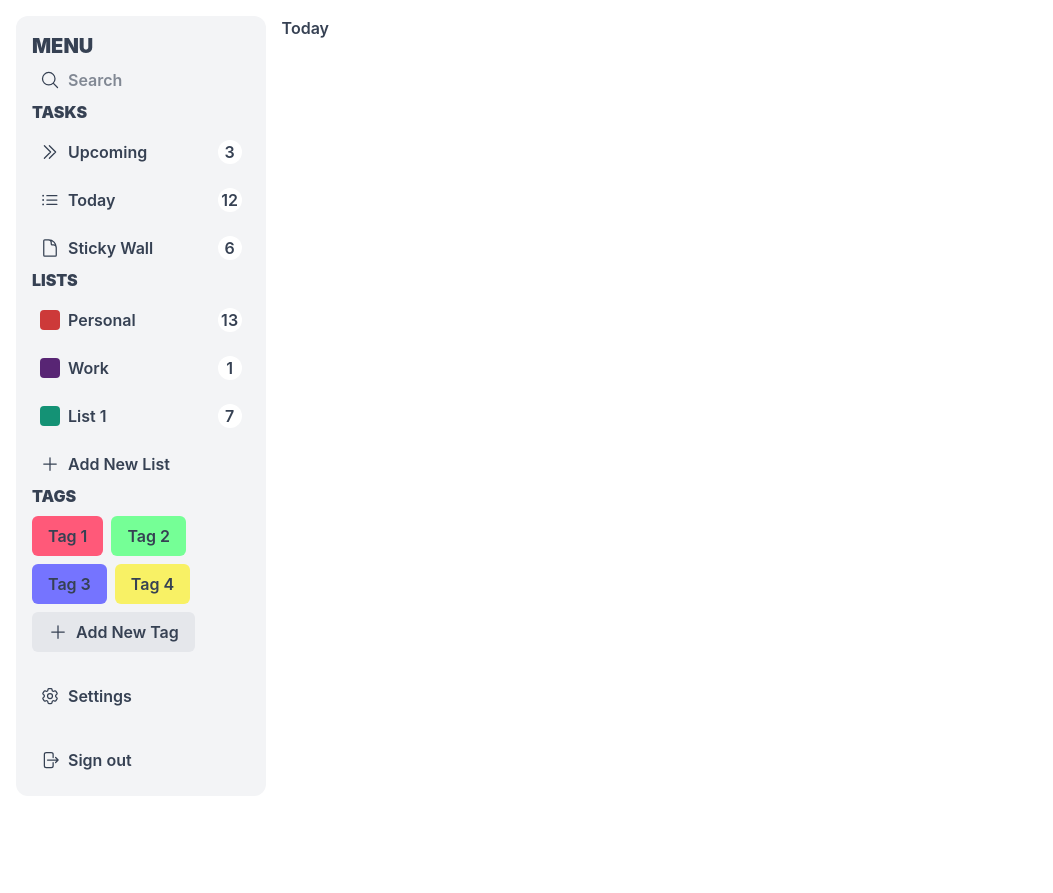
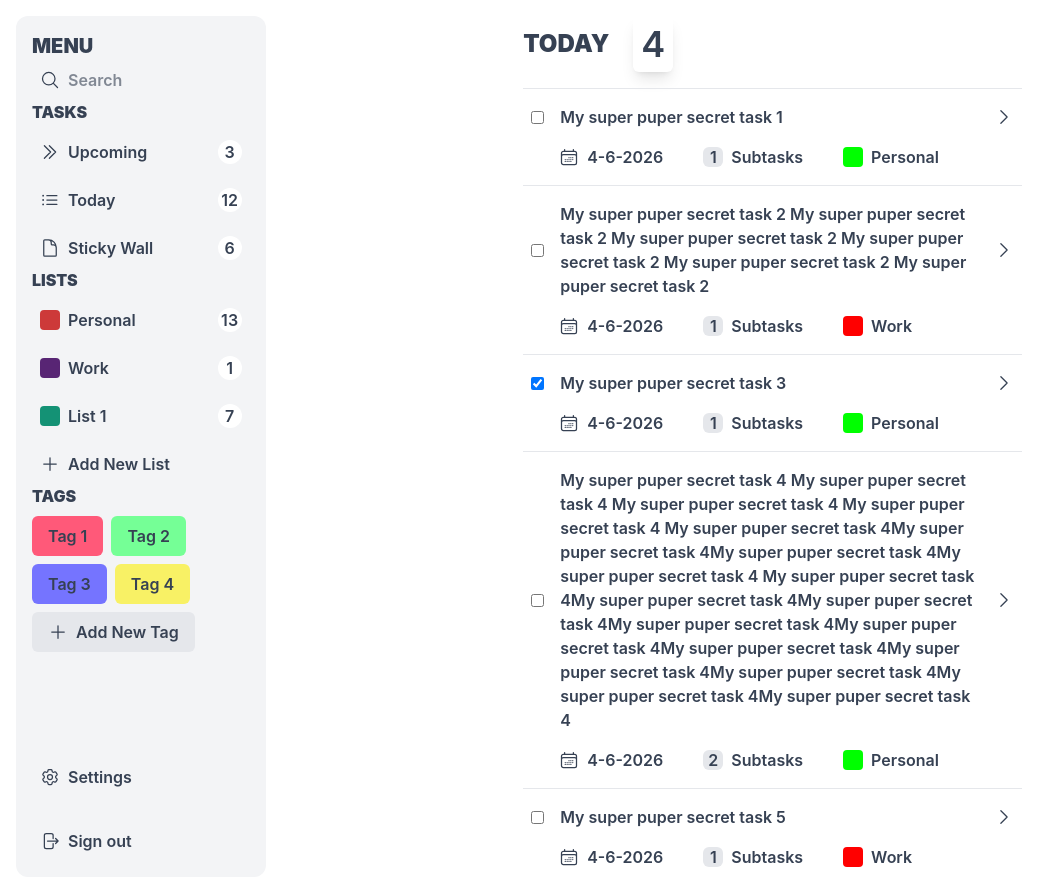
Before and after one commit to Kryzhanivsky/toDailik, a React (Vite) app: page /today in a window 1280 px wide. Shown: the whole page, without its empty margins (0-1053 px from the left). Before the commit the page ends 812 px from the top, so only its background shows below. Built offline with nearby package versions, Linux system fonts and the light colour scheme.

Commit message:
feat: create new TodayPage Component with pemporary data

```diff
--- a/src/components/shared/list-item/index.tsx
+++ b/src/components/shared/list-item/index.tsx
@@ -1,19 +1,7 @@
 import React from 'react'
 import { Icon } from '@/utils'
 import { ColorBox } from '@/components'
-
-interface ITask {
-  id: number
-  title: string
-  isDone: boolean
-  list: {
-    id: number
-    name: string
-    color: HEXColor
-  }
-  subtasks: { id: number; title: string }[]
-  dueDate: Date
-}
+import type { ITask } from '@/pages/today-page/temp-data.ts'
 
 export interface IListItemProps extends Omit<
   React.ComponentPropsWithRef<'li'>,
--- a/src/pages/today-page/index.tsx
+++ b/src/pages/today-page/index.tsx
@@ -1,5 +1,20 @@
-import React from 'react'
+import React, { useMemo } from 'react'
+import { DateCounter, Heading, ListItem } from '@/components'
+import { tempData } from '@/pages/today-page/temp-data.ts'
 
 export const TodayPage: React.FC = () => {
-  return <div>Today</div>
+  const content = useMemo(
+    () => tempData.map((item) => <ListItem key={item.id} item={item} />),
+    []
+  )
+
+  return (
+    <section className="w-2/5 mx-auto flex flex-col items-center gap-4">
+      <div className="w-full flex items-center gap-6">
+        <Heading level={1}>Today</Heading>
+        <DateCounter date={new Date()} />
+      </div>
+      <ul className="w-full flex flex-col gap-2">{content}</ul>
+    </section>
+  )
 }
--- /dev/null
+++ b/src/pages/today-page/temp-data.ts
@@ -0,0 +1,80 @@
+export interface ITask {
+  id: number
+  title: string
+  isDone: boolean
+  list: {
+    id: number
+    name: string
+    color: HEXColor
+  }
+  subtasks: { id: number; title: string }[]
+  dueDate: Date
+}
+
+export const tempData = [
+  {
+    id: 1,
+    title: 'My super puper secret task 1',
+    isDone: false,
+    list: {
+      id: 1,
+      name: 'Personal',
+      color: '#00ff00' as HEXColor,
+    },
+    subtasks: [{ id: 1, title: 'Some subtask' }],
+    dueDate: new Date(),
+  },
+  {
+    id: 2,
+    title:
+      'My super puper secret task 2 My super puper secret task 2 My super puper secret task 2 My super puper secret task 2 My super puper secret task 2 My super puper secret task 2',
+    isDone: false,
+    list: {
+      id: 1,
+      name: 'Work',
+      color: '#ff0000' as HEXColor,
+    },
+    subtasks: [{ id: 1, title: 'Some subtask' }],
+    dueDate: new Date(),
+  },
+  {
+    id: 3,
+    title: 'My super puper secret task 3',
+    isDone: true,
+    list: {
+      id: 1,
+      name: 'Personal',
+      color: '#00ff00' as HEXColor,
+    },
+    subtasks: [{ id: 1, title: 'Some subtask' }],
+    dueDate: new Date(),
+  },
+  {
+    id: 4,
+    title:
+      'My super puper secret task 4 My super puper secret task 4 My super puper secret task 4 My super puper secret task 4 My super puper secret task 4My super puper secret task 4My super puper secret task 4My super puper secret task 4 My super puper secret task 4My super puper secret task 4My super puper secret task 4My super puper secret task 4My super puper secret task 4My super puper secret task 4My super puper secret task 4My super puper secret task 4My super puper secret task 4My super puper secret task 4',
+    isDone: false,
+    list: {
+      id: 1,
+      name: 'Personal',
+      color: '#00ff00' as HEXColor,
+    },
+    subtasks: [
+      { id: 1, title: 'Some subtask' },
+      { id: 2, title: 'Some subtask' },
+    ],
+    dueDate: new Date(),
+  },
+  {
+    id: 5,
+    title: 'My super puper secret task 5',
+    isDone: false,
+    list: {
+      id: 1,
+      name: 'Work',
+      color: '#ff0000' as HEXColor,
+    },
+    subtasks: [{ id: 1, title: 'Some subtask' }],
+    dueDate: new Date(),
+  },
+]
```
